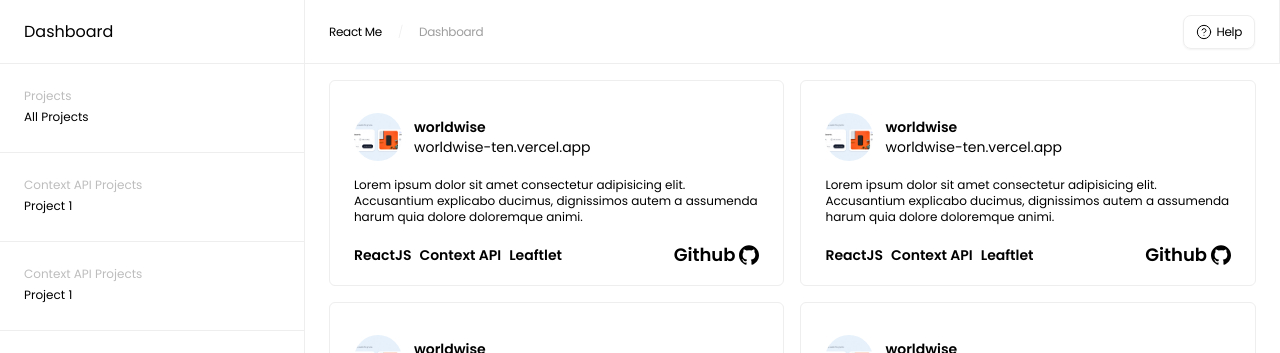
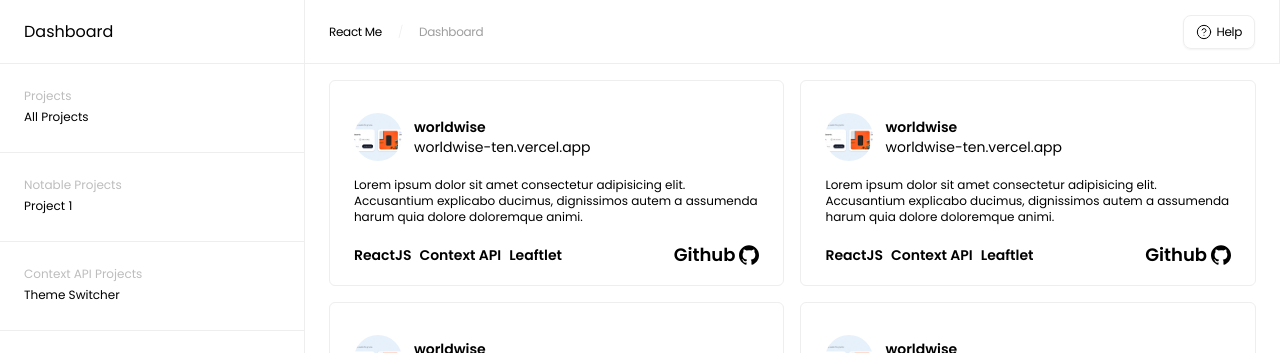
Before and after one commit to jkenger/react-me, a React (Create React App) app: page /projects/all in a window 1280 px wide. Shown: the top 353 px of the page. Built offline with nearby package versions, Linux system fonts and the light colour scheme.

Commit message:
made the dark mode saved to local storage

```diff
--- a/public/index.html
+++ b/public/index.html
@@ -32,7 +32,7 @@
     />
     <title>React App</title>
   </head>
-  <body>
+  <body class="scroll-smooth">
     <noscript>You need to enable JavaScript to run this app.</noscript>
     <div id="root"></div>
     <!--
--- a/src/components/Layout/Sidenav.jsx
+++ b/src/components/Layout/Sidenav.jsx
@@ -16,18 +16,34 @@ function Sidenav({ path }) {
       </Sidebar>
       <Sidebar>
         <SidebarList
-          to="context-api"
-          title={"Context API Projects"}
+          to="/"
+          title={"Notable Projects"}
           linkTitle={"Project 1"}
         />
       </Sidebar>
       <Sidebar>
         <SidebarList
-          to="/"
+          to="context-api"
           title={"Context API Projects"}
-          linkTitle={"Project 1"}
+          linkTitle={"Theme Switcher"}
         />
       </Sidebar>
+
+      {/* <img
+        align="center"
+        src="https://github-readme-stats.vercel.app/api?username=jkenger&theme=transparent&show_icons=true&locale=en"
+        alt="jkenger"
+      />
+      <img
+        align="center"
+        src="http://github-readme-streak-stats.herokuapp.com?user=jkenger&theme=transparent"
+        alt="jkenger"
+      />
+      <img
+        align="center"
+        src="https://github-readme-stats.vercel.app/api/top-langs/?username=jkenger&layout=compact&theme=transparent"
+        alt="jkenger"
+      /> */}
       <Sidebar>
         <svg
           xmlns="http://www.w3.org/2000/svg"
--- a/src/components/context/ThemeContext.jsx
+++ b/src/components/context/ThemeContext.jsx
@@ -3,19 +3,21 @@ import { createContext, useContext, useEffect, useState } from "react";
 const ThemeContext = createContext();
 
 function ThemeProvider({ children }) {
-  const [isDark, setIsDark] = useState(true);
+  const [isDark, setIsDark] = useState(() =>
+    JSON.parse(localStorage.getItem("isDark"))
+  );
   const [dark, setDark] = useState("");
   const [cardDark, setCardDark] = useState("");
-
-  // useEffect(() => {
-  //   setDark((dark) => (isDark ? "dark" : ""));
-  // }, [isDark]);
-
+  console.log(isDark);
   function handleIsDark() {
     setIsDark((isDark) => !isDark);
+    localStorage.setItem("isDark", !isDark);
+  }
+
+  useEffect(() => {
     setDark((dark) => (isDark ? "dark" : ""));
     setCardDark((dark) => (isDark ? "card-dark" : ""));
-  }
+  }, [isDark]);
 
   return (
     <ThemeContext.Provider value={{ isDark, dark, cardDark, handleIsDark }}>
--- a/src/components/pages/context-projects/ThemeSwitcher.jsx
+++ b/src/components/pages/context-projects/ThemeSwitcher.jsx
@@ -6,7 +6,7 @@ function ThemeSwitcher() {
     <Switch
       id="custom-switch-component"
       ripple={false}
-      checked={!isDark}
+      checked={isDark}
       onChange={() => {
         handleIsDark();
       }}
```
